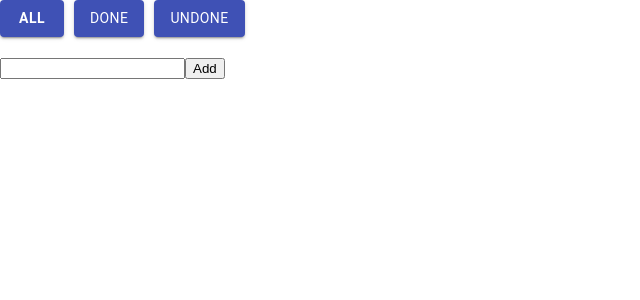
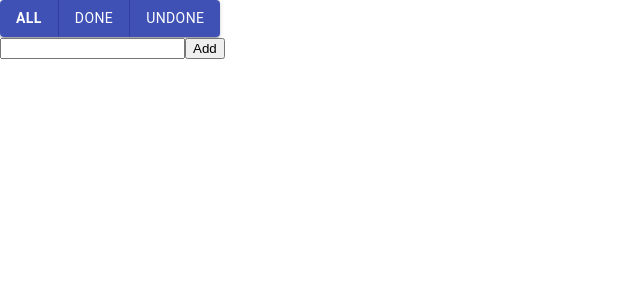
Before and after one commit to cgradusov/todoapp, a React (Create React App) app: page / in a window 1280 px wide. Shown: the top 300 px of the page, without its empty margins (0-640 px from the left). Built offline with nearby package versions, Linux system fonts and the light colour scheme.

Commit message:
style: add ButtonGroup in Filter container Buttons

```diff
--- a/src/containers/Filter/Filter.js
+++ b/src/containers/Filter/Filter.js
@@ -6,7 +6,7 @@ import {
     filterTodoItemsUndone
 } from './actions';
 import { FILTER_ALL, FILTER_DONE, FILTER_UNDONE } from "./constants";
-import { Button } from '@material-ui/core';
+import { Button, ButtonGroup } from '@material-ui/core';
 
 function Filter(props) {
     const { showAllTodo, showDoneTodo, showUndoneTodo, filter } = props;
@@ -16,11 +16,11 @@ function Filter(props) {
     })
 
     return (
-        <div style={{ display: 'flex', gap: '10px' }}>
-            <Button variant="contained" color="primary" style={isBold(FILTER_ALL)} onClick={showAllTodo}>All</Button>
-            <Button variant="contained" color="primary" style={isBold(FILTER_DONE)} onClick={showDoneTodo}>Done</Button>
-            <Button variant="contained" color="primary" style={isBold(FILTER_UNDONE)} onClick={showUndoneTodo}>Undone</Button>
-        </div>
+        <ButtonGroup variant="contained" color="primary">
+            <Button style={isBold(FILTER_ALL)} onClick={showAllTodo}>All</Button>
+            <Button style={isBold(FILTER_DONE)} onClick={showDoneTodo}>Done</Button>
+            <Button style={isBold(FILTER_UNDONE)} onClick={showUndoneTodo}>Undone</Button>
+        </ButtonGroup>
     )
 }
 
```
